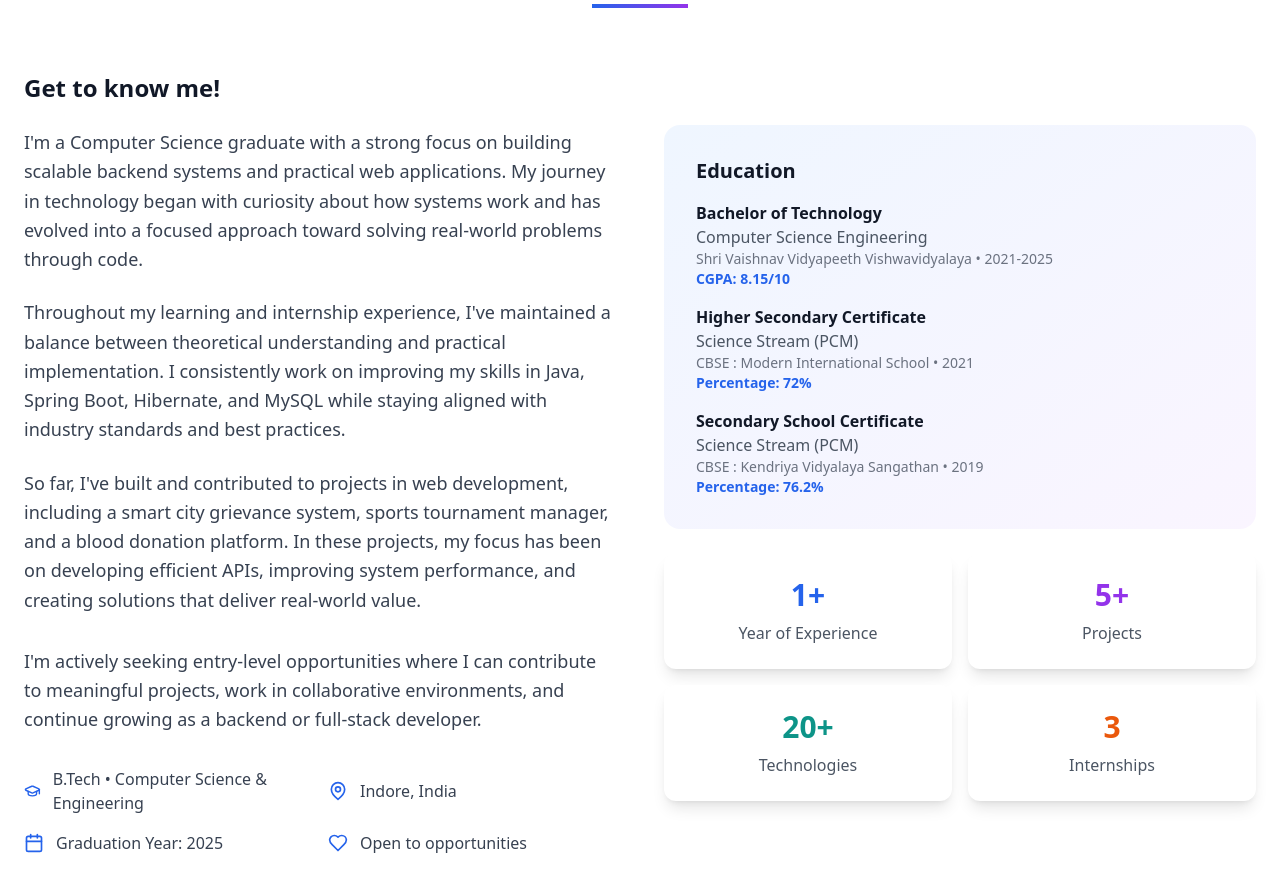
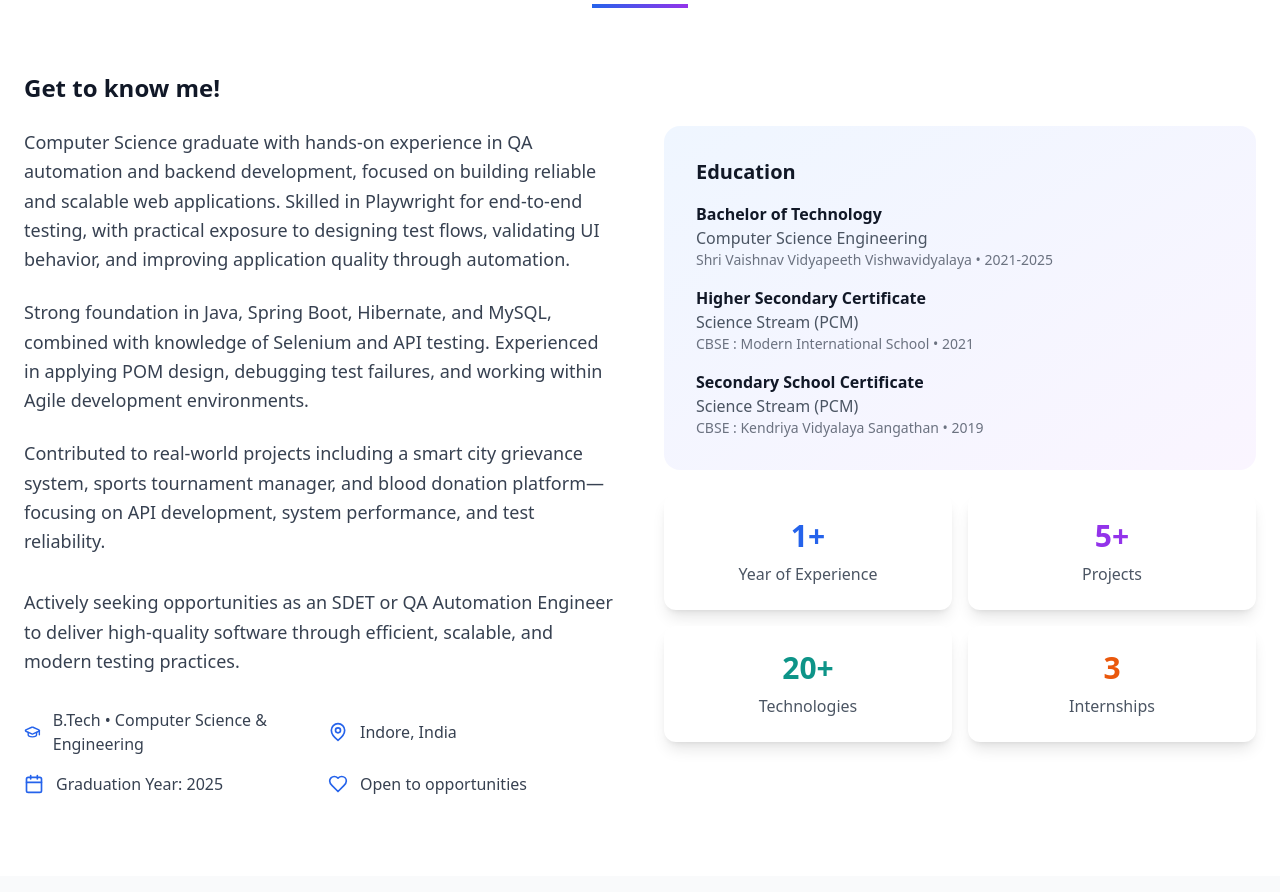
Before and after one commit to jaspal-s-rajput/Portfolio_Web_Application, a React (Vite) app: page / in a window 1280 px wide. Shown: the part 940-1832 px from the top of the page. Built offline with nearby package versions, Linux system fonts and the light colour scheme.

Commit message:
About Section Update

```diff
--- a/src/components/About.tsx
+++ b/src/components/About.tsx
@@ -19,15 +19,14 @@ const About: React.FC = () => {
               Get to know me!
             </h3>
             <p className="text-lg text-gray-700 dark:text-gray-300 mb-6 leading-relaxed">
-              I'm a Computer Science graduate with a strong focus on building scalable backend systems and practical web applications. My journey in technology began with curiosity about how systems work and has evolved into a focused approach toward solving real-world problems through code.
-            </p>
+              Computer Science graduate with hands-on experience in QA automation and backend development, focused on building reliable and scalable web applications. Skilled in Playwright for end-to-end testing, with practical exposure to designing test flows, validating UI behavior, and improving application quality through automation.            </p>
             <p className="text-lg text-gray-700 dark:text-gray-300 mb-6 leading-relaxed">
-              Throughout my learning and internship experience, I've maintained a balance between theoretical understanding and practical implementation. I consistently work on improving my skills in Java, Spring Boot, Hibernate, and MySQL while staying aligned with industry standards and best practices.
+              Strong foundation in Java, Spring Boot, Hibernate, and MySQL, combined with knowledge of Selenium and API testing. Experienced in applying POM design, debugging test failures, and working within Agile development environments.            </p>
+            <p className="text-lg text-gray-700 dark:text-gray-300 mb-8 leading-relaxed">
+              Contributed to real-world projects including a smart city grievance system, sports tournament manager, and blood donation platform—focusing on API development, system performance, and test reliability.
             </p>
             <p className="text-lg text-gray-700 dark:text-gray-300 mb-8 leading-relaxed">
-              So far, I've built and contributed to projects in web development, including a smart city grievance system, sports tournament manager, and a blood donation platform. In these projects, my focus has been on developing efficient APIs, improving system performance, and creating solutions that deliver real-world value.            </p>
-            <p className="text-lg text-gray-700 dark:text-gray-300 mb-8 leading-relaxed">
-              I'm actively seeking entry-level opportunities where I can contribute to meaningful projects, work in collaborative environments, and continue growing as a backend or full-stack developer.
+              Actively seeking opportunities as an SDET or QA Automation Engineer to deliver high-quality software through efficient, scalable, and modern testing practices.
             </p>
 
             {/* Personal Details */}
@@ -60,19 +59,19 @@ const About: React.FC = () => {
                   <h5 className="font-semibold text-gray-900 dark:text-white">Bachelor of Technology</h5>
                   <p className="text-gray-600 dark:text-gray-300">Computer Science Engineering</p>
                   <p className="text-sm text-gray-500 dark:text-gray-400">Shri Vaishnav Vidyapeeth Vishwavidyalaya • 2021-2025</p>
-                  <p className="text-sm text-blue-600 dark:text-blue-400 font-semibold">CGPA: 8.15/10</p>
+                  {/* <p className="text-sm text-blue-600 dark:text-blue-400 font-semibold">CGPA: 8.15/10</p> */}
                 </div>
                 <div>
                   <h5 className="font-semibold text-gray-900 dark:text-white">Higher Secondary Certificate</h5>
                   <p className="text-gray-600 dark:text-gray-300">Science Stream (PCM)</p>
                   <p className="text-sm text-gray-500 dark:text-gray-400">CBSE : Modern International School • 2021</p>
-                  <p className="text-sm text-blue-600 dark:text-blue-400 font-semibold">Percentage: 72%</p>
+                  {/* <p className="text-sm text-blue-600 dark:text-blue-400 font-semibold">Percentage: 72%</p> */}
                 </div>
                 <div>
                   <h5 className="font-semibold text-gray-900 dark:text-white">Secondary School Certificate</h5>
                   <p className="text-gray-600 dark:text-gray-300">Science Stream (PCM)</p>
                   <p className="text-sm text-gray-500 dark:text-gray-400">CBSE : Kendriya Vidyalaya Sangathan • 2019</p>
-                  <p className="text-sm text-blue-600 dark:text-blue-400 font-semibold">Percentage: 76.2%</p>
+                  {/* <p className="text-sm text-blue-600 dark:text-blue-400 font-semibold">Percentage: 76.2%</p> */}
                 </div>
               </div>
             </div>
--- a/src/components/Hero.tsx
+++ b/src/components/Hero.tsx
@@ -45,7 +45,7 @@ const Hero: React.FC = () => {
             </div>
 
             <p className="text-lg md:text-xl text-gray-700 dark:text-gray-300 mb-8 max-w-2xl leading-relaxed">
-              QA Automation Engineer (SDET) specializing in Playwright for end-to-end web testing and modern automation workflows. Experienced in designing robust test scripts, validating complex UI interactions, and ensuring application stability across environments. Proficient in Page Object Model (POM), test design, debugging, and Agile testing practices. Familiar with Selenium and API testing, with a strong focus on scalable automation, cloud-oriented testing, and emerging AI-driven quality engineering approaches.
+              Automation QA Engineer (SDET) specializing in Playwright for end-to-end web testing and modern automation workflows. Experienced in designing robust test scripts, validating complex UI interactions, and ensuring application stability across environments. Proficient in Page Object Model (POM), test design, debugging, and Agile testing practices. Familiar with Selenium and API testing, with a strong focus on scalable automation, cloud-oriented testing, and emerging AI-driven quality engineering approaches.
               {/* Aspiring Software Developer with expertise in Java, Spring, Hibernate, and MySQL. Developed and optimized scalable web applications, implemented secure APIs, and contributed to Agile teams. Passionate about developing scalable, high-performance, and maintainable software solutions aligned with hybrid-cloud and AI- driven systems             */}
             </p>
 
```
